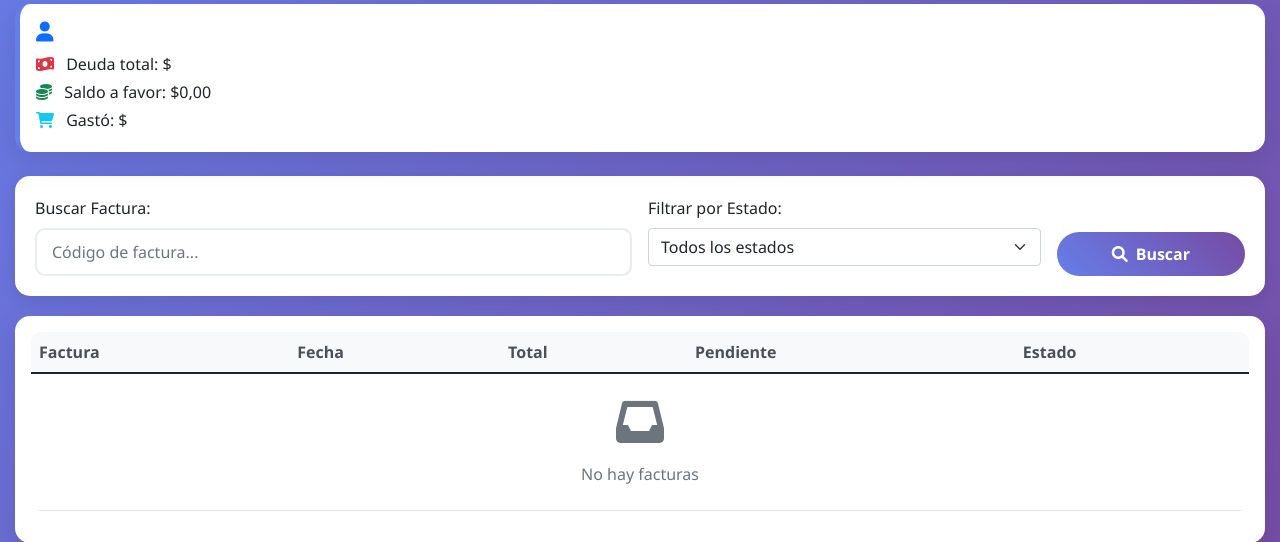
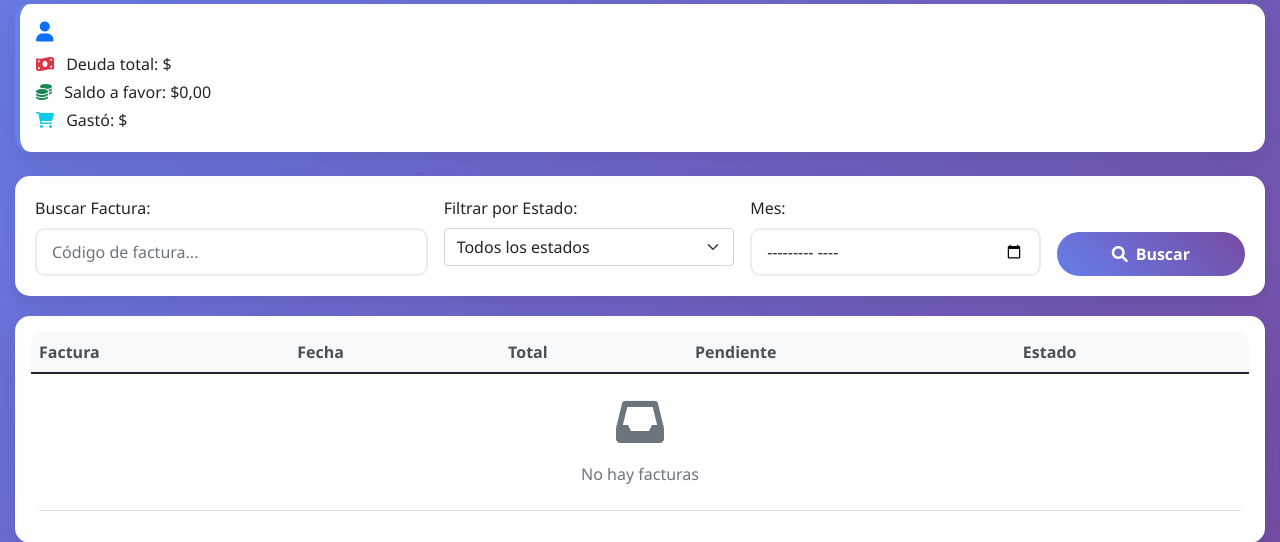
Before and after one commit to WstdCodex/App-Vendedores2, a Flask app: template templates/cliente_detalle.html in a window 1280 px wide. Shown: the part 173-715 px from the top of the page. Run offline with Flask 3, Linux system fonts and the light colour scheme; the template is opened without the code that fills it, so the values that code supplies are empty; some libraries are stand-ins or nearby versions.

Commit message:
fix: forward month parameter to invoice view

```diff
--- a/app.py
+++ b/app.py
@@ -84,6 +84,7 @@ def estadistico():
     ciudad = request.args.get('ciudad', '')
     vendedor_id = request.args.get('vendedor_id', type=int)
     company_id = request.args.get('company_id', type=int)
+    mes = request.args.get('mes')
 
     try:
         if mes:
@@ -185,6 +186,7 @@ def cliente_detalle(cliente_id):
     mes_param = request.args.get('mes')
     return_url = request.args.get('return_url')
     company_id = request.args.get('company_id', type=int)
+    mes = request.args.get('mes')
 
     try:
         odoo = OdooConnection(ODOO_CONFIG['url'], ODOO_CONFIG['db'],
@@ -234,6 +236,7 @@ def factura_detalle(cliente_id, factura_id):
         return redirect(url_for('login'))
 
     company_id = request.args.get('company_id', type=int)
+    mes = request.args.get('mes')
 
     try:
         odoo = OdooConnection(ODOO_CONFIG['url'], ODOO_CONFIG['db'],
@@ -243,12 +246,12 @@ def factura_detalle(cliente_id, factura_id):
         factura = odoo.get_factura(factura_id)
         if not factura:
             flash('Factura no encontrada', 'error')
-            return redirect(url_for('cliente_detalle', cliente_id=cliente_id, company_id=company_id))
+            return redirect(url_for('cliente_detalle', cliente_id=cliente_id, company_id=company_id, mes=mes))
 
-        return render_template('factura_detalle.html', factura=factura, cliente_id=cliente_id, company_id=company_id)
+        return render_template('factura_detalle.html', factura=factura, cliente_id=cliente_id, company_id=company_id, mes=mes)
     except Exception as e:
         flash(f'Error al cargar factura: {str(e)}', 'error')
-        return redirect(url_for('cliente_detalle', cliente_id=cliente_id, company_id=company_id))
+        return redirect(url_for('cliente_detalle', cliente_id=cliente_id, company_id=company_id, mes=mes))
 
 @app.route('/facturas/<int:factura_id>/pdf')
 def descargar_factura_pdf(factura_id):
@@ -453,6 +456,7 @@ def api_buscar_clientes():
     vendedor_id = request.args.get('vendedor_id', type=int)
     adeudados = request.args.get('adeudados')
     company_id = request.args.get('company_id', type=int)
+    mes = request.args.get('mes')
 
     try:
         odoo = OdooConnection(ODOO_CONFIG['url'], ODOO_CONFIG['db'],
@@ -474,6 +478,21 @@ def api_buscar_clientes():
             ciudad=ciudad,
             company_id=company_id,
         )
+        if mes:
+            try:
+                year, month = map(int, mes.split('-'))
+                clientes_mes, _ = odoo.get_clientes_por_ubicacion_mes(
+                    year,
+                    month,
+                    provincia_id=provincia_id,
+                    ciudad=ciudad,
+                    user_id=user_id_param,
+                    company_id=company_id,
+                )
+                ids_mes = {c['id'] for c in clientes_mes}
+                clientes = [c for c in clientes if c['id'] in ids_mes]
+            except ValueError:
+                pass
         if adeudados:
             clientes = [c for c in clientes if c.get('deuda_total', 0) > 0]
         clientes.sort(key=lambda c: c.get('deuda_total', 0), reverse=True)
--- a/templates/cliente_detalle.html
+++ b/templates/cliente_detalle.html
@@ -61,11 +61,11 @@
         <!-- Búsqueda y Filtros -->
         <div class="search-container">
             <div class="row g-3">
-                <div class="col-md-6">
+                <div class="col-md-4">
                     <label class="form-label fw-semibold">Buscar Factura:</label>
                     <input type="text" class="form-control" id="buscarFactura" placeholder="Código de factura...">
                 </div>
-                <div class="col-md-4">
+                <div class="col-md-3">
                     <label class="form-label fw-semibold">Filtrar por Estado:</label>
                     <select class="form-select" id="filtroEstado">
                         <option value="">Todos los estados</option>
@@ -73,6 +73,10 @@
                         <option value="partial">Pagadas parcialmente</option>
                         <option value="paid">Pagadas</option>
                     </select>
+                </div>
+                <div class="col-md-3">
+                    <label class="form-label fw-semibold">Mes:</label>
+                    <input type="month" class="form-control" id="filtroMes" value="{{ mes }}">
                 </div>
                 <div class="col-md-2 d-flex align-items-end">
                     <button class="btn btn-primary w-100" onclick="buscarFacturasCliente()">
@@ -109,7 +113,7 @@
                                 {% for factura in facturas %}
                                 <tr>
                                     <td class="fw-bold">
-                                        <a href="{{ url_for('factura_detalle', cliente_id=cliente.id, factura_id=factura.id, company_id=company_id) }}" class="text-decoration-none">
+                                        <a href="{{ url_for('factura_detalle', cliente_id=cliente.id, factura_id=factura.id, company_id=company_id, mes=mes or None) }}" class="text-decoration-none">
                                             {{ factura.nombre }}
                                         </a>
                                     </td>
@@ -139,16 +143,16 @@
 {% block extra_js %}
 <script>
 const CLIENTE_ID = {{ cliente.id }};
-const MES = "{{ mes or '' }}";
 const COMPANY_ID = {{ company_id if company_id is not none else 'null' }};
 function buscarFacturasCliente() {
     const codigoFactura = document.getElementById('buscarFactura').value;
     const estadoFiltro = document.getElementById('filtroEstado').value;
+    const mes = document.getElementById('filtroMes').value;
     mostrarLoading();
     const params = new URLSearchParams();
     if (codigoFactura) params.append('codigo', codigoFactura);
     if (estadoFiltro) params.append('estado', estadoFiltro);
-    if (MES) params.append('mes', MES);
+    if (mes) params.append('mes', mes);
     if (COMPANY_ID) params.append('company_id', COMPANY_ID);
     fetch(`/api/cliente/${CLIENTE_ID}/facturas?${params.toString()}`)
         .then(response => response.json())
@@ -177,9 +181,14 @@ function actualizarTablaFacturas(facturas) {
         return;
     }
 
+    const mes = document.getElementById('filtroMes').value;
+    const linkParams = new URLSearchParams();
+    if (COMPANY_ID) linkParams.append('company_id', COMPANY_ID);
+    if (mes) linkParams.append('mes', mes);
+
     tbody.innerHTML = facturas.map(factura => `
         <tr>
-            <td class="fw-bold"><a href="/clientes/${CLIENTE_ID}/factura/${factura.id}${COMPANY_ID ? `?company_id=${COMPANY_ID}` : ''}" class="text-decoration-none">${factura.nombre}</a></td>
+            <td class="fw-bold"><a href="/clientes/${CLIENTE_ID}/factura/${factura.id}${linkParams.toString() ? `?${linkParams.toString()}` : ''}" class="text-decoration-none">${factura.nombre}</a></td>
             <td>${factura.fecha}</td>
             <td class="fw-semibold text-success">${factura.total.toLocaleString('es-AR', { minimumFractionDigits: 2, maximumFractionDigits: 2 })}</td>
             <td class="fw-semibold text-warning">${factura.pendiente.toLocaleString('es-AR', { minimumFractionDigits: 2, maximumFractionDigits: 2 })}</td>
@@ -196,5 +205,6 @@ document.getElementById('buscarFactura').addEventListener('input', function() {
 });
 
 document.getElementById('filtroEstado').addEventListener('change', buscarFacturasCliente);
+document.getElementById('filtroMes').addEventListener('change', buscarFacturasCliente);
 </script>
 {% endblock %}
--- a/templates/factura_detalle.html
+++ b/templates/factura_detalle.html
@@ -9,7 +9,7 @@
             <h3 class="fw-bold text-white">
                 <i class="fas fa-file-invoice-dollar me-2"></i>Factura {{ factura.nombre }}
             </h3>
-            <a href="{{ url_for('cliente_detalle', cliente_id=cliente_id, company_id=company_id) }}" class="btn btn-outline-light">
+            <a href="{{ url_for('cliente_detalle', cliente_id=cliente_id, company_id=company_id, mes=mes or None) }}" class="btn btn-outline-light">
                 <i class="fas fa-arrow-left me-2"></i>Volver
             </a>
         </div>
```
Also changed, not shown: templates/clientes.html (+19 -1 lines).
